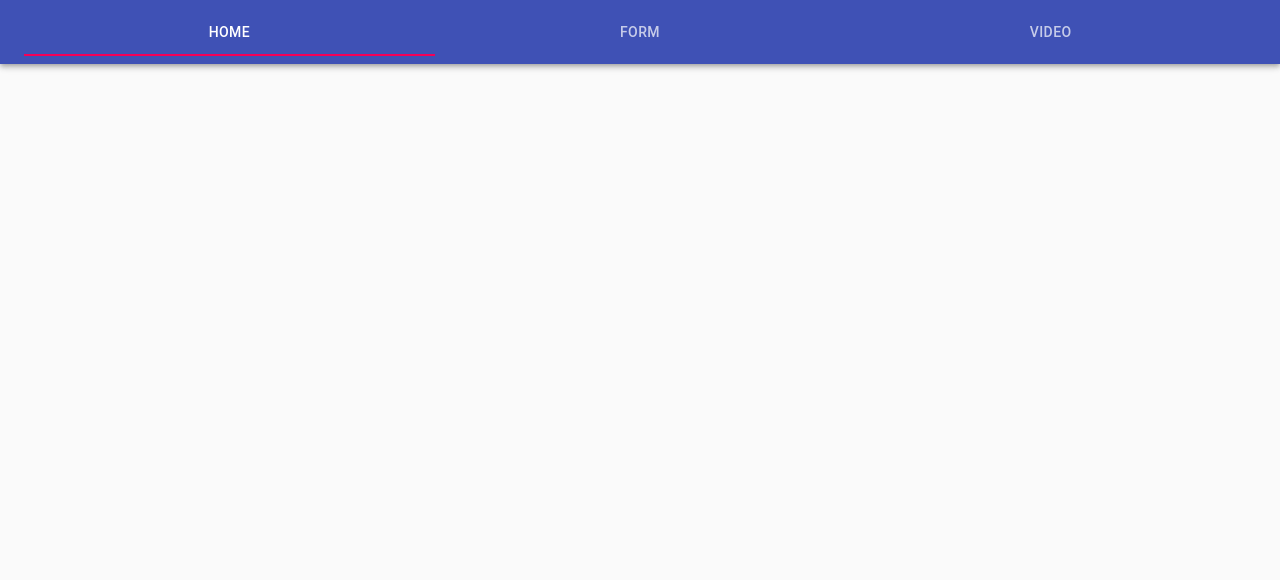
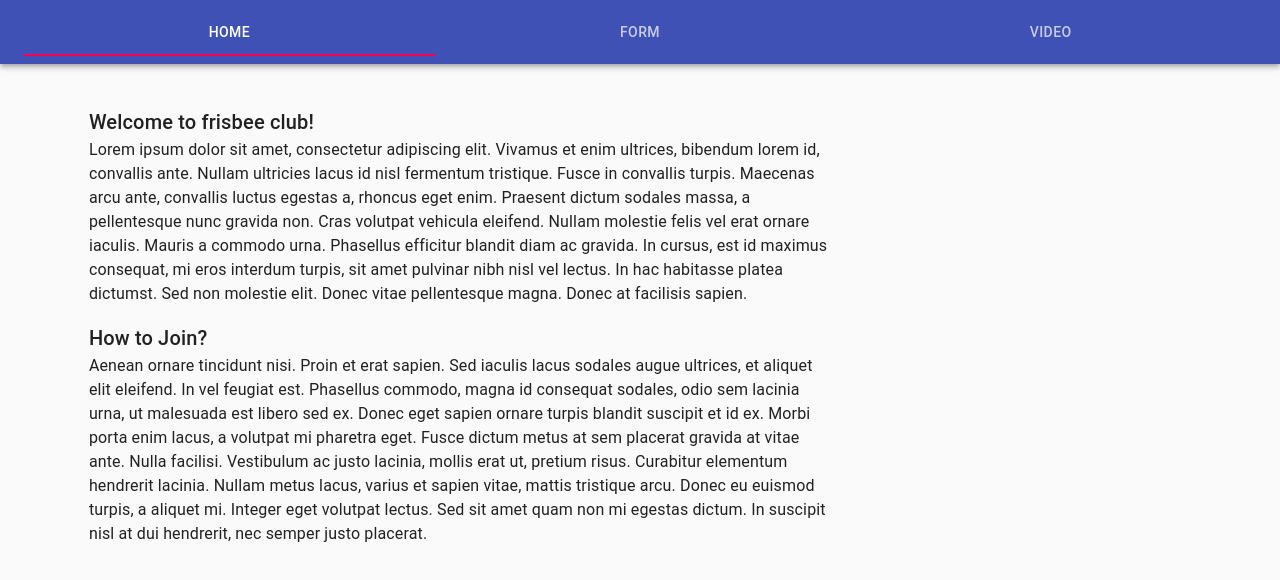
Before and after one commit to cole-downey/489-accessible-website, a React (Create React App) app: page / in a window 1280 px wide. Shown: the top 580 px of the page. Built offline with nearby package versions, Linux system fonts and the light colour scheme.

Commit message:
added content to home and finished form

```diff
--- a/src/App.css
+++ b/src/App.css
@@ -36,3 +36,7 @@
     transform: rotate(360deg);
   }
 }
+
+.Content {
+  margin-top: 3em;
+}
--- a/src/App.js
+++ b/src/App.js
@@ -14,7 +14,7 @@ function App() {
       <CssBaseline />
       <Router>
         <Header pages={pages} />
-        <Grid container justify="center">
+        <Grid container justify="center" xs={10} className={"Content"}>
           <Switch>
             {pages.map((page, key) => (
               <Route exact path={page.url} key={key} component={page.cont} />
--- a/src/components/Header.js
+++ b/src/components/Header.js
@@ -73,8 +73,8 @@ const Header = (props) => {
               //indicatorColor="primary"
             >
               {pages.map((page) => (
-                (page.index >= 0) ? <Tab label={<Typography variant="button">{page.title}</Typography>}
-                  to={page.url} key={page.index} component={Link} textColor="primary" /> : null
+                (page.index >= 0) ? <Tab label={<Typography variant="button" >{page.title}</Typography>}
+                  to={page.url} key={page.index} component={Link} textColor="primary" aria-label={page.title}/> : null
               )
               )}
             </Tabs>
--- /dev/null
+++ b/src/pages/form/Form.css
@@ -0,0 +1,9 @@
+.Form {
+    width: '25ch';
+    align-items: left;
+}
+
+.Input {
+    margin-top: 1em;
+    margin-bottom: 1em;
+}
--- a/src/pages/form/Form.js
+++ b/src/pages/form/Form.js
@@ -1,8 +1,36 @@
 import React from 'react';
+import { TextField, Grid, Typography, Button } from '@material-ui/core';
+import './Form.css';
+
 
 const Form = () => {
     return (
-        <div />
+        <Grid container item justify="left" xs={10}>
+            <Grid item xs={12}>
+                <Typography variant="h6">
+                    Want more info? Join our email list!
+            </Typography>
+            </Grid>
+            <Grid item xs={12}>
+                <form className="Form" noValidate autoComplete="off">
+                    <div className="Input">
+                        <TextField id="name-input" label="Name" aria-label="name-input"
+                            variant="outlined" color="secondary"
+                            defaultValue="Hello World"/>
+                    </div>
+                    <div className="Input">
+                        <TextField id="name-input" label="Email" aria-label="email-input"
+                        variant="outlined"color="secondary"/>
+                    </div>
+                    <div>
+                        <Button variant="contained" color="primary" aria-label="submit-button"
+                            onClick={() => { alert('Submitted!') }}>
+                            Submit
+                        </Button>
+                    </div>
+                </form>
+            </Grid>
+        </Grid>
     )
 };
 
--- a/src/pages/home/Home.js
+++ b/src/pages/home/Home.js
@@ -1,8 +1,24 @@
 import React from 'react';
+import { Grid, Typography } from '@material-ui/core';
 
 const Home = () => {
     return (
-        <div />
+        <Grid container justify="left" xs={10}>
+            <Grid item xs={10}>
+                <Typography variant="h6">
+                    Welcome to frisbee club!
+                </Typography>
+                <Typography variant="body1" paragraph>
+                    Lorem ipsum dolor sit amet, consectetur adipiscing elit. Vivamus et enim ultrices, bibendum lorem id, convallis ante. Nullam ultricies lacus id nisl fermentum tristique. Fusce in convallis turpis. Maecenas arcu ante, convallis luctus egestas a, rhoncus eget enim. Praesent dictum sodales massa, a pellentesque nunc gravida non. Cras volutpat vehicula eleifend. Nullam molestie felis vel erat ornare iaculis. Mauris a commodo urna. Phasellus efficitur blandit diam ac gravida. In cursus, est id maximus consequat, mi eros interdum turpis, sit amet pulvinar nibh nisl vel lectus. In hac habitasse platea dictumst. Sed non molestie elit. Donec vitae pellentesque magna. Donec at facilisis sapien.
+                </Typography>
+                <Typography variant="h6">
+                        How to Join?
+                </Typography>
+                <Typography variant="body1" paragraph>
+                    Aenean ornare tincidunt nisi. Proin et erat sapien. Sed iaculis lacus sodales augue ultrices, et aliquet elit eleifend. In vel feugiat est. Phasellus commodo, magna id consequat sodales, odio sem lacinia urna, ut malesuada est libero sed ex. Donec eget sapien ornare turpis blandit suscipit et id ex. Morbi porta enim lacus, a volutpat mi pharetra eget. Fusce dictum metus at sem placerat gravida at vitae ante. Nulla facilisi. Vestibulum ac justo lacinia, mollis erat ut, pretium risus. Curabitur elementum hendrerit lacinia. Nullam metus lacus, varius et sapien vitae, mattis tristique arcu. Donec eu euismod turpis, a aliquet mi. Integer eget volutpat lectus. Sed sit amet quam non mi egestas dictum. In suscipit nisl at dui hendrerit, nec semper justo placerat.
+                </Typography>
+            </Grid>
+        </Grid>
     )
 };
 
```
